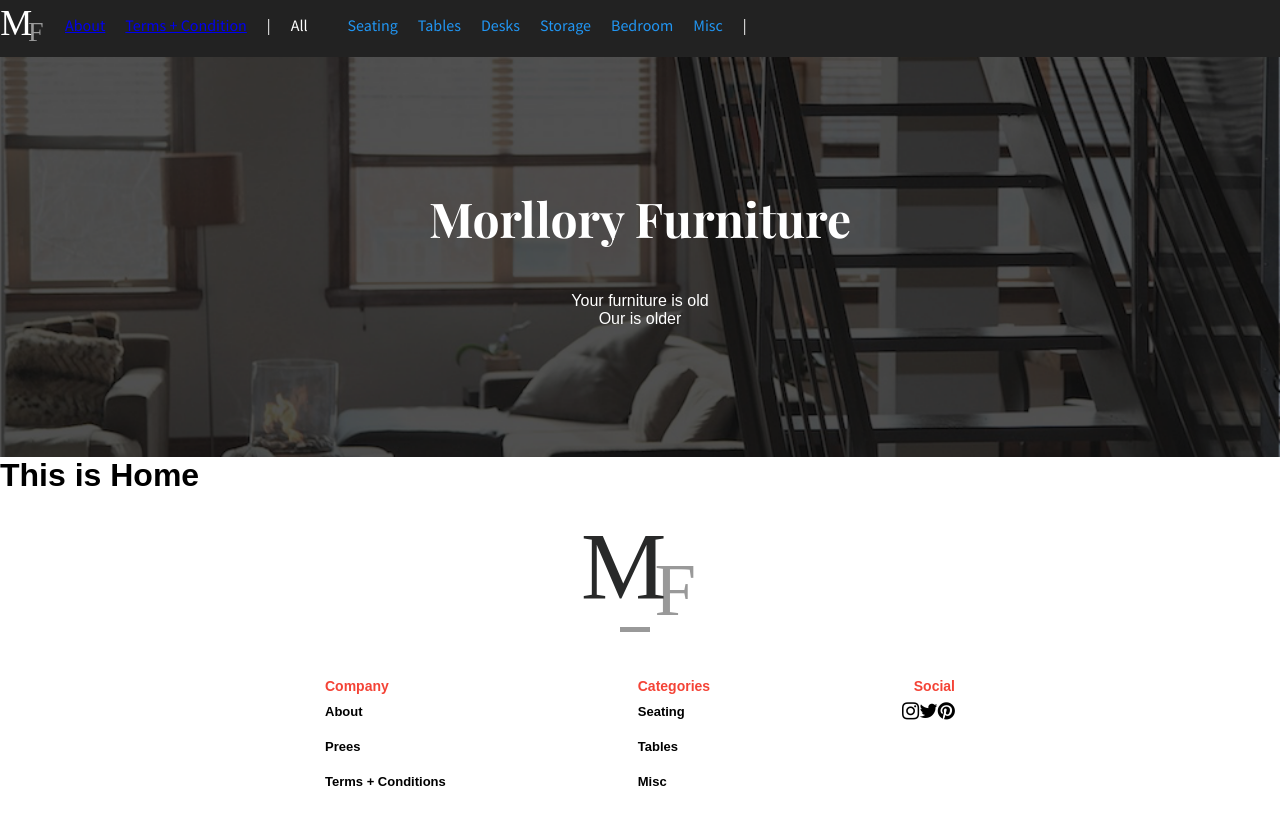
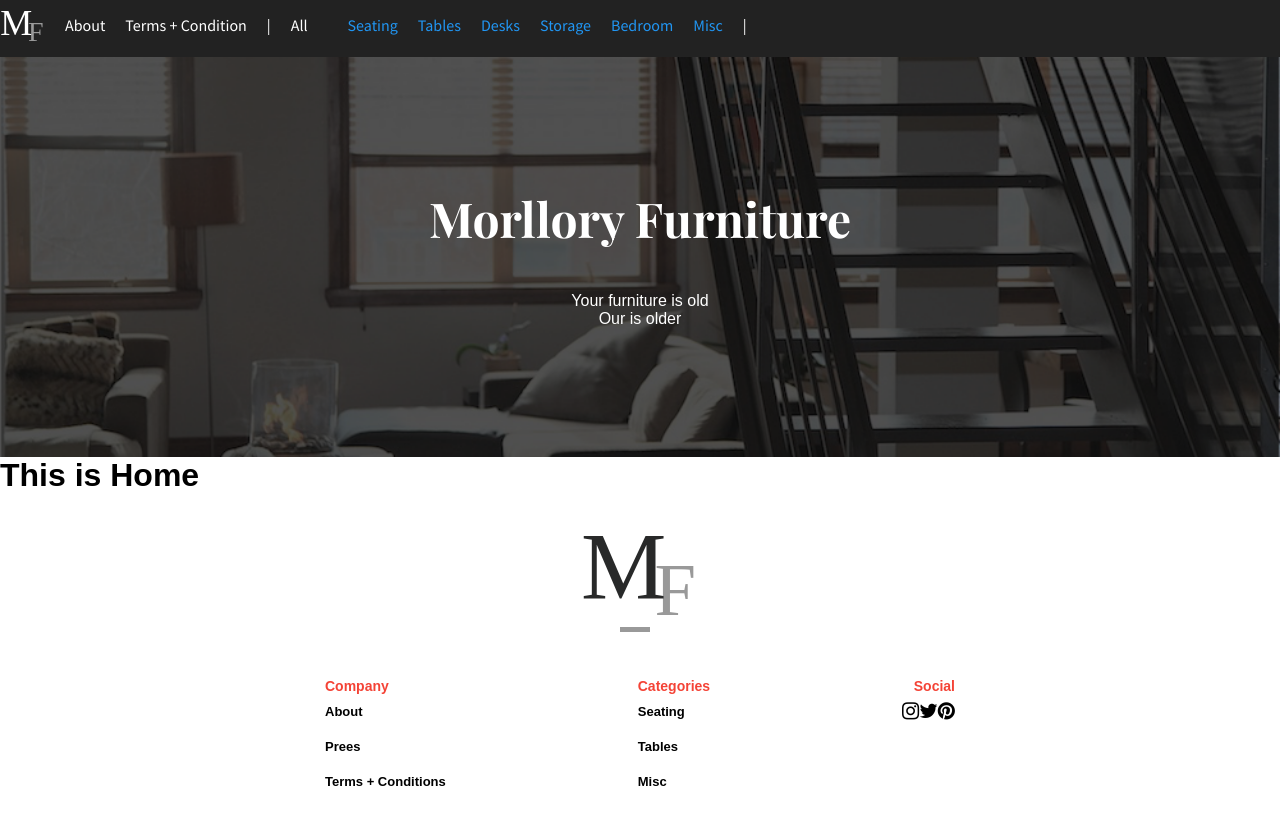
Before and after one commit to CesarHtea/project--mallory-furniture-2, a React (Create React App) app: page / in a window 1280 px wide. Shown: the top 824 px of the page. Built offline with nearby package versions, Linux system fonts and the light colour scheme; a web font is replaced by a local one.

Commit message:
Add styles to  header_link

```diff
--- a/src/css/styles.css
+++ b/src/css/styles.css
@@ -41,6 +41,11 @@
 }
 
 .header__secondary:last-of-type .listNav li:last-of-type{
+	color: #ffffff;
+}
+
+.header_link{
+	text-decoration: none;
 	color: #ffffff;
 }
 
```
